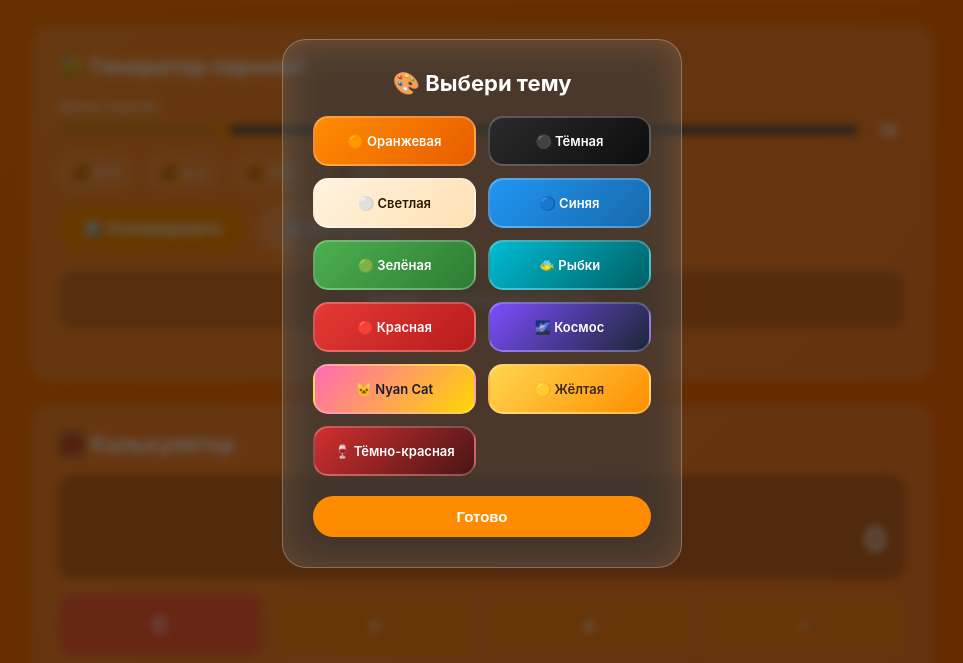
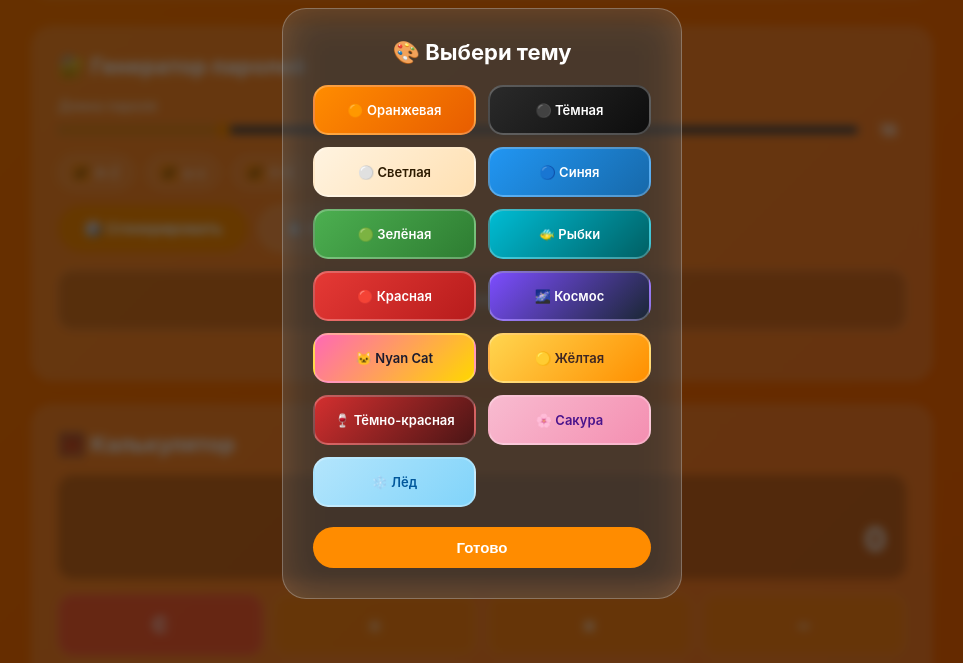
Before and after one commit to dazhisuper0-create/Ki_Tools, a plain HTML site: page tools.html in a window 1280 px wide. Both pictures are taken after a click on the button "⚙️". Shown: the part 97-760 px from the top of the page, without its empty margins (158-1121 px from the left). Drawn offline with Linux system fonts and the light colour scheme.

Commit message:
Update tools.html

```diff
--- a/tools.html
+++ b/tools.html
@@ -306,6 +306,8 @@
                 <div class="theme-option theme-nyan" onclick="setTheme('nyan')">🐱 Nyan Cat</div>
                 <div class="theme-option theme-yellow" onclick="setTheme('yellow')">🟡 Жёлтая</div>
                 <div class="theme-option theme-darkred" onclick="setTheme('darkred')">🍷 Тёмно-красная</div>
+                <div class="theme-option theme-sakura" onclick="setTheme('sakura')">🌸 Сакура</div>
+                <div class="theme-option theme-ice" onclick="setTheme('ice')">❄️ Лёд</div>
             </div>
             <button class="close-btn" onclick="closeSettings()">Готово</button>
         </div>
```
